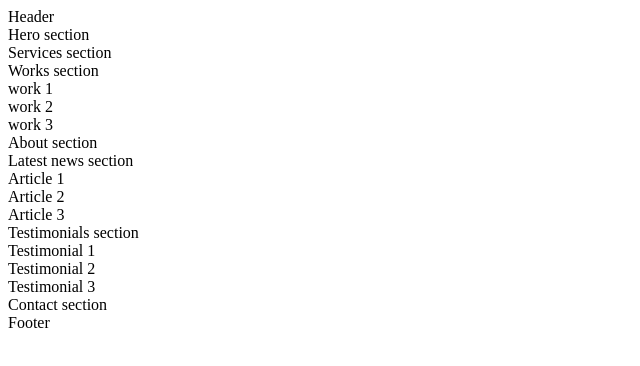
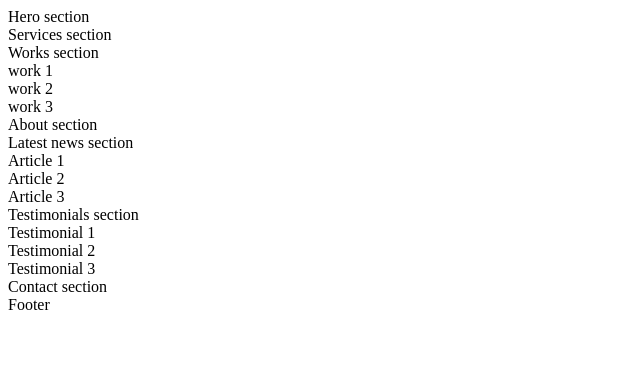
Before and after one commit to sandro132/holbertonschool-web_front_end, a plain HTML site: page html_advanced/7-index.html in a window 1280 px wide. Shown: the whole page, without its empty margins (0-640 px from the left). Drawn offline with Linux system fonts and the light colour scheme.

Commit message:
correction in the nav, delete text

```diff
--- a/html_advanced/7-index.html
+++ b/html_advanced/7-index.html
@@ -11,7 +11,7 @@
 
 <body>
     <header>
-        <nav>Header</nav>
+        <nav></nav>
     </header>
 
     <main>
```
Also changed, not shown: html_advanced/8-index.html (+1 -1 lines), html_advanced/9-index.html (+1 -1 lines).
